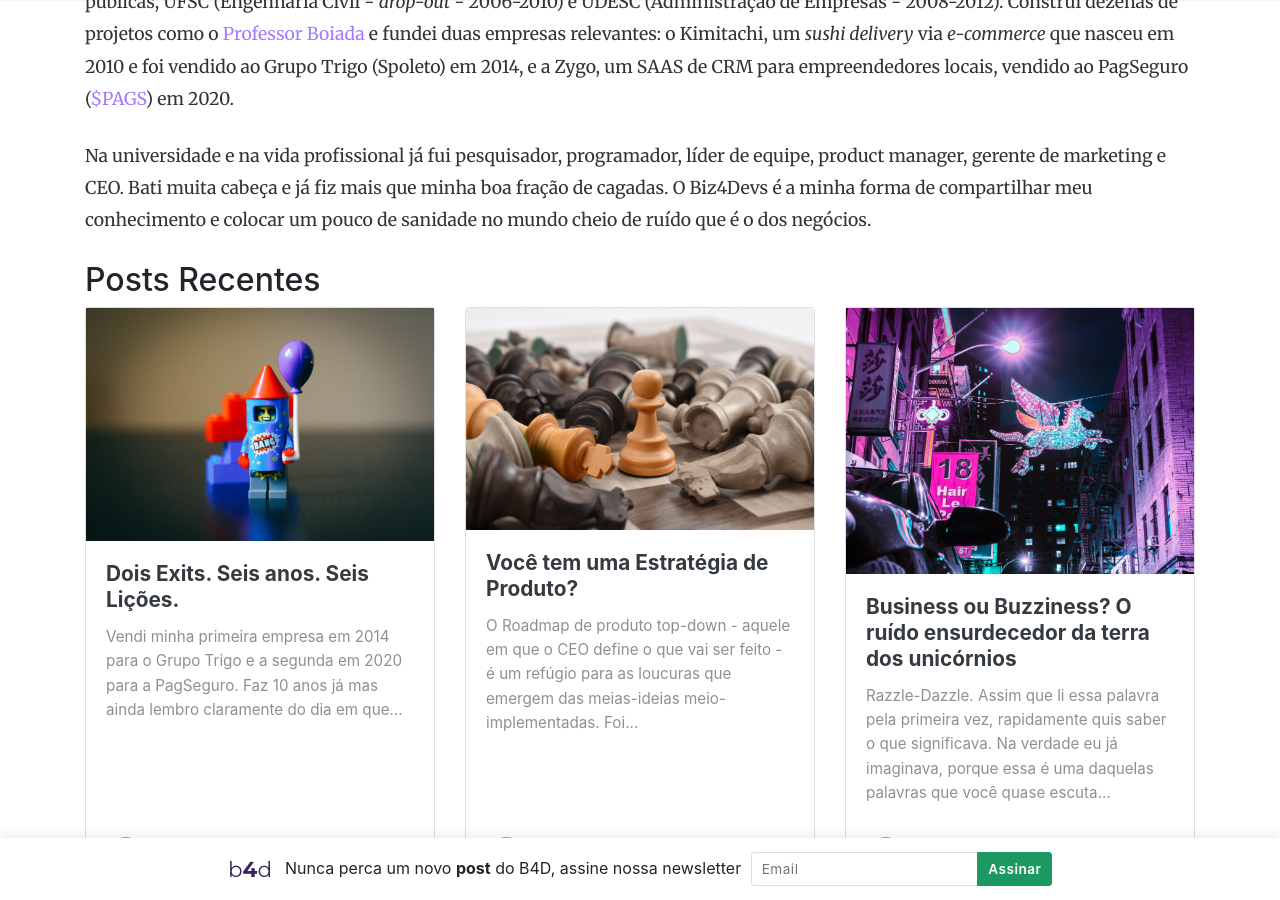
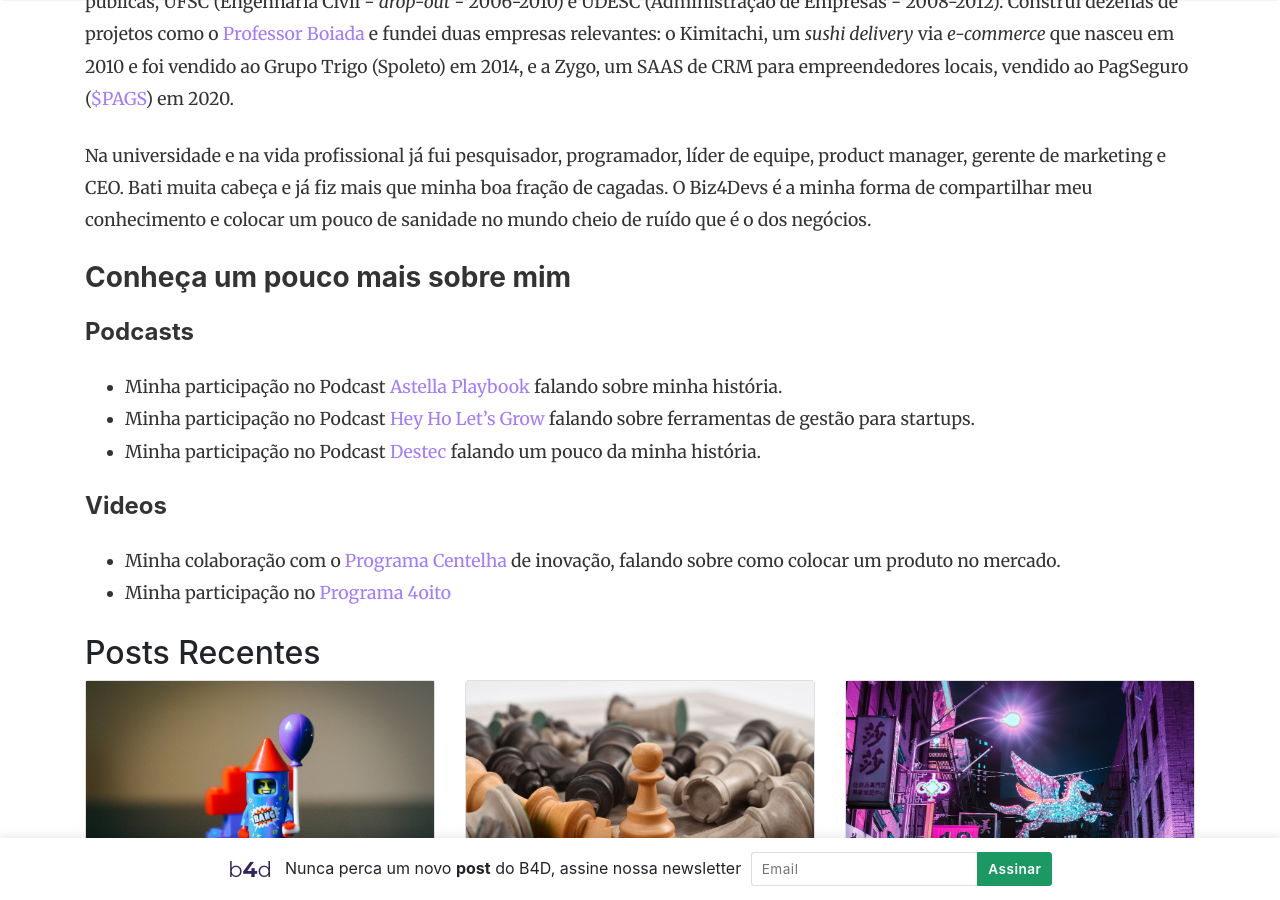
Before and after one commit to lucasprim/biz4devs, a Jekyll site: the page built from _authors/prim.md, in a window 1280 px wide and 900 px high, scrolled down 677 px. Built offline with Jekyll 4.4.1, drawn with Linux system fonts in a browser that asks for light colours; nearby versions of some CDN libraries; grey boxes are pictures that could not be loaded.

Commit message:
Added new info about me

```diff
--- a/_authors/prim.md
+++ b/_authors/prim.md
@@ -30,3 +30,14 @@ Abri minha primeira empresa aos 14 anos, programando sites em PHP junto com um a
 Construí dezenas de projetos como o [Professor Boiada](https://www.youtube.com/watch?v=rlm3yNK4svI) e fundei duas empresas relevantes: o Kimitachi, um *sushi delivery* via *e-commerce* que nasceu em 2010 e foi vendido ao Grupo Trigo (Spoleto) em 2014, e a Zygo, um SAAS de CRM para empreendedores locais, vendido ao PagSeguro ([$PAGS](https://finance.yahoo.com/quote/PAGS/)) em 2020.
 
 Na universidade e na vida profissional já fui pesquisador, programador, líder de equipe, product manager, gerente de marketing e CEO. Bati muita cabeça e já fiz mais que minha boa fração de cagadas. O Biz4Devs é a minha forma de compartilhar meu conhecimento e colocar um pouco de sanidade no mundo cheio de ruído que é o dos negócios.
+
+### Conheça um pouco mais sobre mim
+
+#### Podcasts
+* Minha participação no Podcast [Astella Playbook](https://open.spotify.com/episode/6l938zqt5CYTt3sTaCZZHm) falando sobre minha história.
+* Minha participação no Podcast [Hey Ho Let's Grow](http://heyholetsgrow.com.br/lucas-prim-sumone/) falando sobre ferramentas de gestão para startups.
+* Minha participação no Podcast [Destec](https://anchor.fm/destec/episodes/Lucas-Prim-e4fmqu) falando um pouco da minha história.
+
+#### Videos
+* Minha colaboração com o [Programa Centelha](https://www.youtube.com/watch?v=qnEoCnDslsQ) de inovação, falando sobre como colocar um produto no mercado.
+* Minha participação no [Programa 4oito](https://www.youtube.com/watch?v=o4vQ1dygo7o)
```
